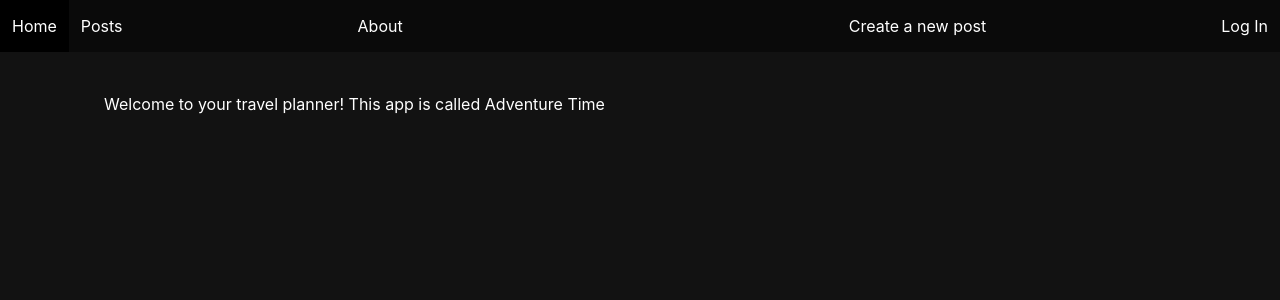
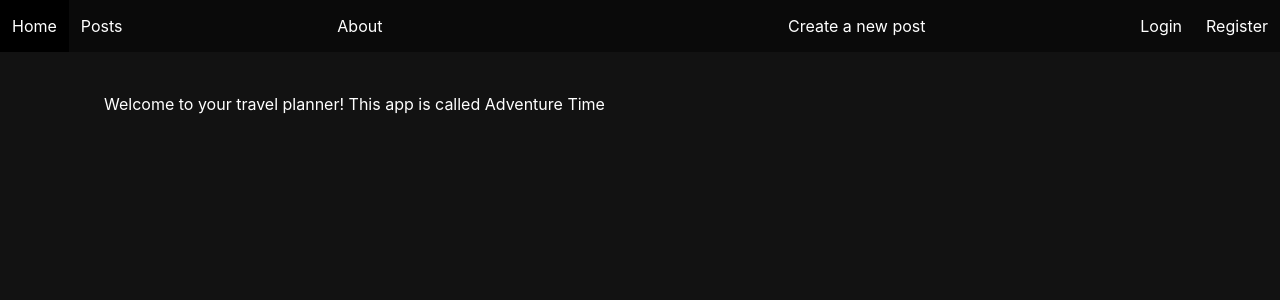
Before and after one commit to Tiranoe/adventureTime, a Django app: page / in a window 1280 px wide. Shown: the top 300 px of the page. Run offline with Django 4.2, Linux system fonts and the light colour scheme.

Commit message:
added link to register

```diff
--- a/main_app/templates/base.html
+++ b/main_app/templates/base.html
@@ -39,7 +39,8 @@
                 </div>
             {% else %}
                 <div class="navbar-menu navbar-end">
-                    <a class="navbar-item" href="{% url 'login' %}">Log In</a>
+                    <a class="navbar-item" href="{% url 'login' %}">Login</a>
+                    <a class="navbar-item" href="{% url 'signup' %}">Register</a>
                 </div>
             {% endif %}
         </nav>
```
